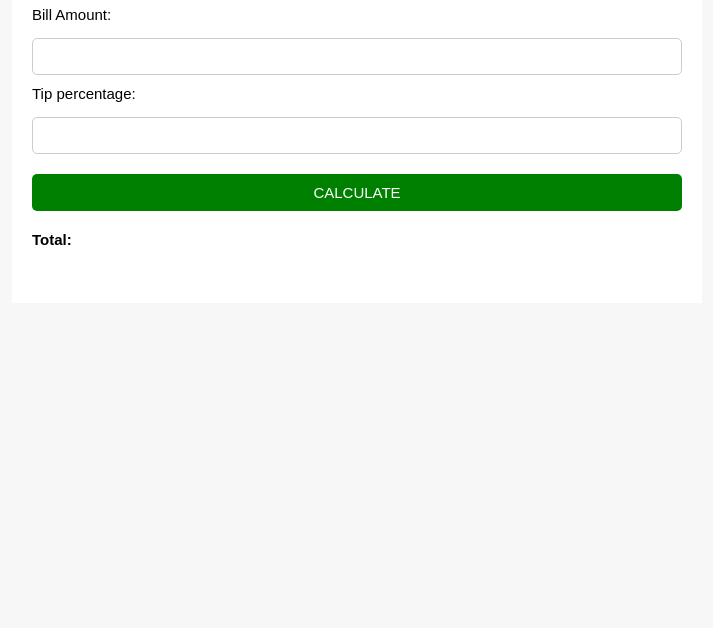
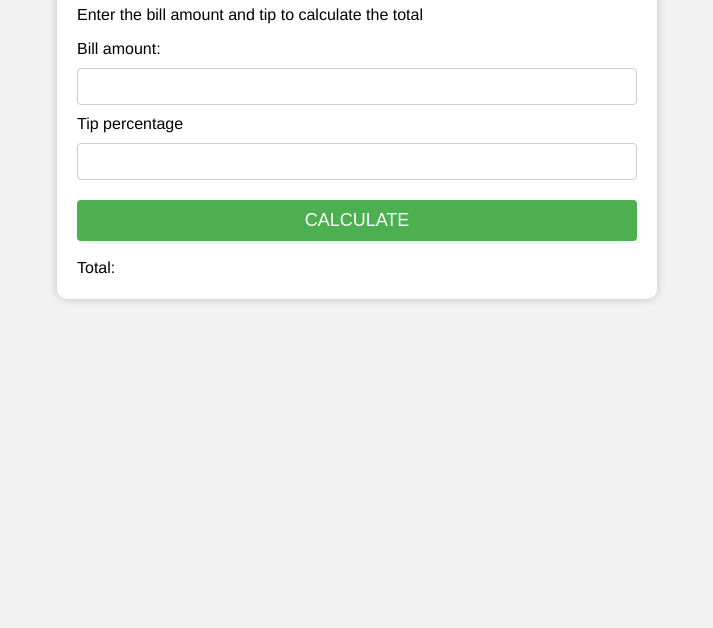
Before and after one commit to Desmond1120/tip-calculator, a plain HTML site: page index.html in a window 1280 px wide. Shown: the part 172-800 px from the top of the page, without its empty margins (283-996 px from the left). Drawn offline with Linux system fonts and the light colour scheme.

Commit message:
added functionality

```diff
--- a/app.js
+++ b/app.js
@@ -1,12 +1,15 @@
-const btnEl = document.getElementById("btn");
-const billEl = document.getElementById("bill");
-const tipEL = document.getElementById("tip");
-const totalEl = document.getElementById("total");
+const btnEl = document.getElementById('calculate');
+const billInput = document.getElementById('bill');
+const tipInput = document.getElementById('tip');
+const totalInput = document.getElementById('total');
 
 
 
+const calculateTtotal = function(){
+ const billValue = billInput.value;
+ const tipValue = tipInput.value;
+ const totalValue = billValue * (1 + tipValue / 100)
+ totalInput.innerText = totalValue;
+}
 
-
-
-
-btnEl.addEventListener("click", calculateTip)
+btnEl.addEventListener("click", calculateTtotal);
--- a/index.html
+++ b/index.html
@@ -8,19 +8,20 @@
     <title>Tip Calculator</title>
 </head>
 <body>
-   <div id="container">
-    <h1>Tip Calculator</h1>
-    <p>Enter the bill amount and tip percentage to calculate the total.</p>
-    <div class="form">
-     <label for="bill">Bill Amount:</label>
-     <input type="number" id="bill">
-     <label for="percentage">Tip percentage:</label>
-     <input type="number" id="tip">
-     <button id="btn">Calculate</button>
-     <label for="total" id="total">Total:</label>
-     <span id="total"></span>
+    <div class="container">
+        <h1>Tip Calculator</h1>
+        <p>Enter the bill amount and tip to calculate the total</p>
+        <label for="bill">Bill amount:</label>
+        <input type="number" id="bill">
+        <br>
+        <label for="tip">Tip percentage</label>
+        <input type="number" id="tip">
+        <br>
+        <button id="calculate">Calculate</button>
+        <br>
+        <label for="total">Total:</label>
+        <span id="total"></span>
     </div>
-   </div>
    <script src="./app.js"></script>
 </body>
 </html>
--- a/stylesheet.css
+++ b/stylesheet.css
@@ -1,62 +1,54 @@
-body{
-    margin: 0;
-    padding: 20px;
-    background-color: #f7f7f7;
-    font-family: "Montserrat", sans-serif;
+*{
+    box-sizing: border-box;
 }
 
-#container{
-    background-color: #fff;
-    padding: 20px;
-    margin: 0 auto;
-    padding-top: 25px;
-    max-width: 650px;
-    box-shadow: rgba(0, 0, 0, 0.2);
+body{
+    background-color: #f2f2f2;
+    font-family: "Helvetica", sans-serif;
+}
+
+.container{
+   background-color: #fff;
+   max-width: 600px;
+   margin: 100px auto;
+   padding: 20px;
+   box-shadow: 0 0 10px rgba(0, 0, 0, .2);
+   border-radius: 10px;
 }
 
 h1{
+    margin-top: 0;
     text-align: center;
-    font-size: 40px;
-}
-
-.form{
-    display: flex;
-    flex-direction: column;
-}
-
-label{
-    margin-bottom: 15px;
-    font-size: 15px;
-    font-weight: 500;
 }
 
 input{
-    margin-bottom: 10px;
     padding: 10px;
-    outline: none;
-    border-radius: 5px;
-    border: 1px solid #ccc ;
+    border: 1px solid #ccc;
+    border-radius: 4px;
+    margin: 10px 0;
+    width: 100%;
 }
 
 button{
+    background-color: #4caf50;
+    color: #fff;
     padding: 10px;
-    margin-top: 10px;
-    outline: none;
-    font-size: 15px;
-    color: #fff;
-    background-color: green;
     border: none;
-    border-radius: 5px;
     cursor: pointer;
+    margin: 10px 0;
+    border-radius:4px;
+    width: 100%;
+    font-size: 18px;
     text-transform: uppercase;
+    transition: background-color .3s;
 }
 
 button:hover{
-    background-color: chartreuse;
+    background-color: #4ca049;
 }
 
 #total{
-    margin-top: 20px;
-    font-size: 15px;
-    font-weight: 900;
+    font-size: 24px;
+    font-weight: bold;
+    margin-top: 10px;
 }
```
